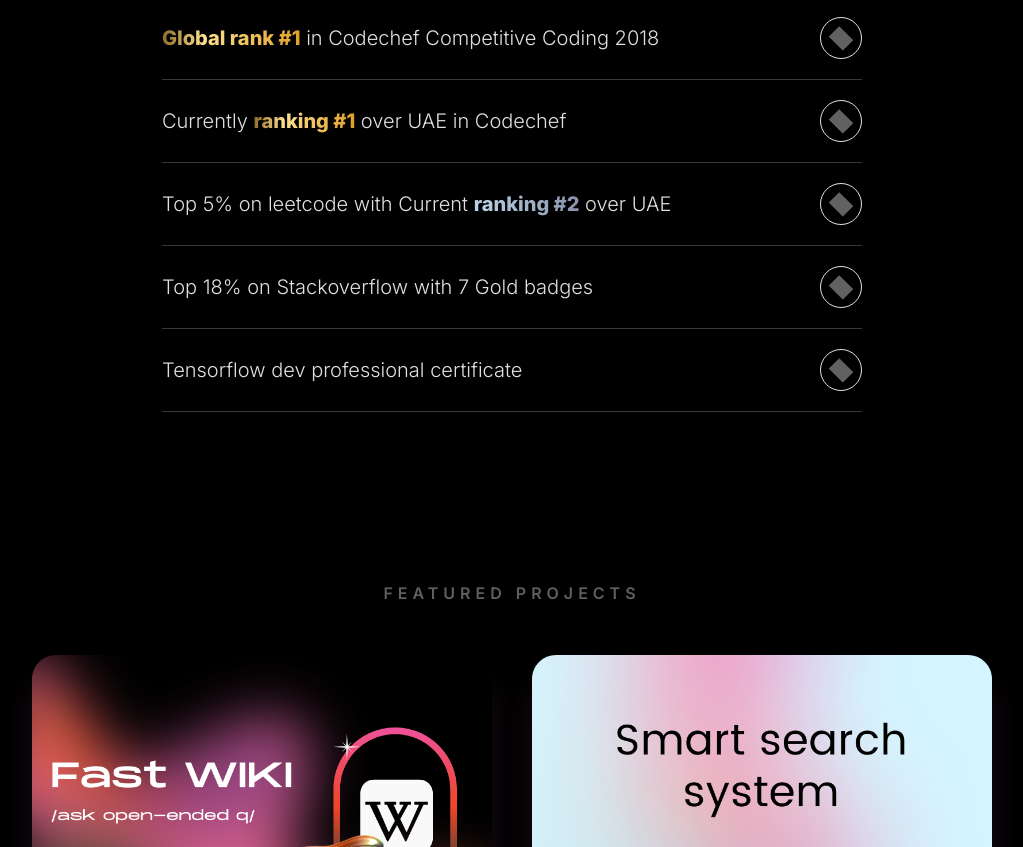
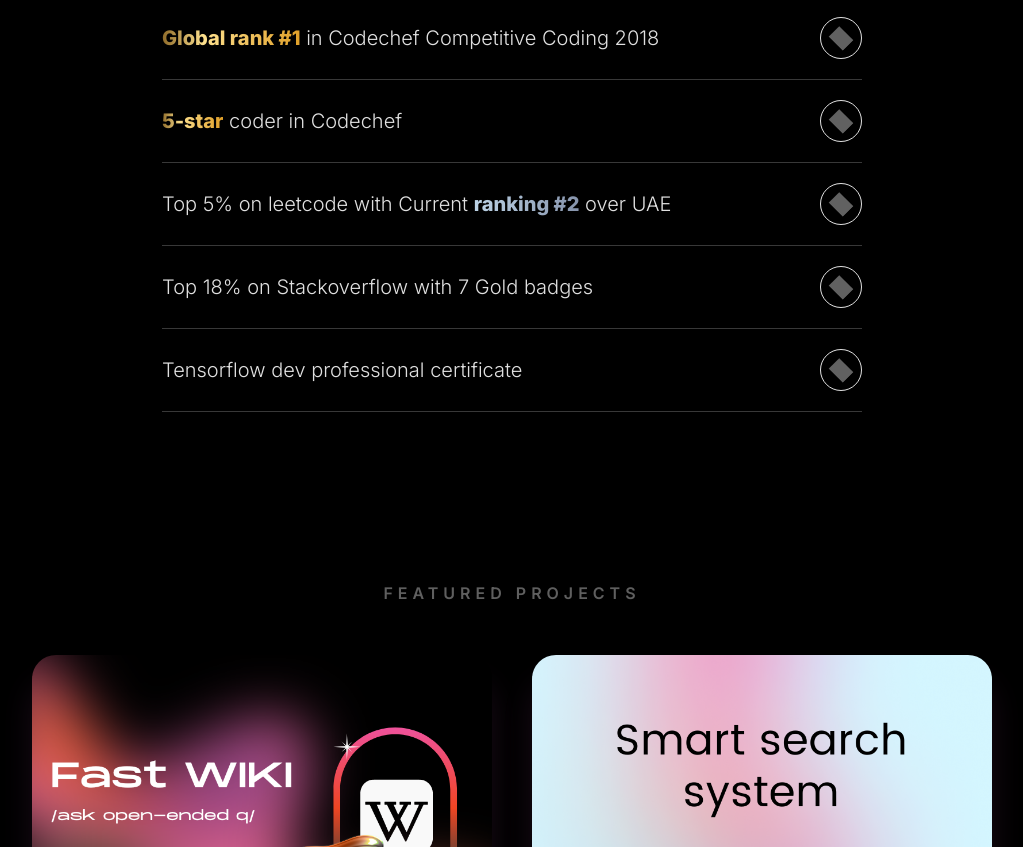
Before and after one commit to egyptiank/egyptiank.github.io, a plain HTML site: page portfolio/index.html in a window 1280 px wide. Shown: the part 1103-1950 px from the top of the page, without its empty margins (128-1151 px from the left). Drawn offline with nearby package versions, Linux system fonts and the light colour scheme; grey boxes are pictures that could not be loaded; a script that the page names is missing.

Commit message:
Update index.html

```diff
--- a/portfolio/index.html
+++ b/portfolio/index.html
@@ -2195,7 +2195,7 @@
                 <div class="list-item-wrapper">
                   <div class="list-item-header"
                     style="transform: translate3d(0%, 0px, 0px) scale3d(1, 1, 1) rotateX(0deg) rotateY(0deg) rotateZ(0deg) skew(0deg, 0deg); transform-style: preserve-3d;">
-                    Currently <span style="background-image: linear-gradient( to right, #8f6B29, #FDE08D 30%, #DF9F28);color:transparent;-webkit-background-clip:text;font-weight: bold;">ranking #1</span> over UAE in Codechef</div>
+                    <span style="background-image: linear-gradient( to right, #8f6B29, #FDE08D 30%, #DF9F28);color:transparent;-webkit-background-clip:text;font-weight: bold;">5-star</span> coder in Codechef</div>
                   <div class="icon-wrapper">
                     <div class="icon-circle"
                       style="transform: translate3d(0px, 0px, 0px) scale3d(1, 1, 1) rotateX(0deg) rotateY(0deg) rotateZ(0deg) skew(0deg, 0deg); transform-style: preserve-3d;">
```
